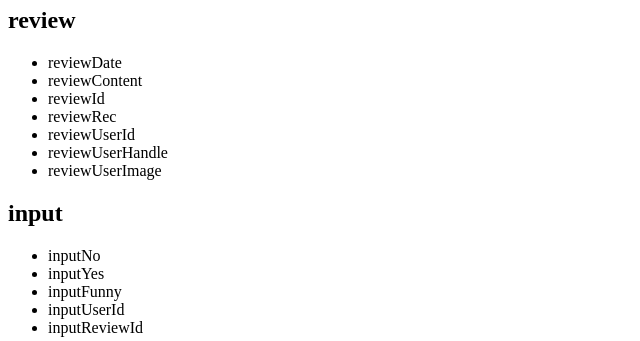
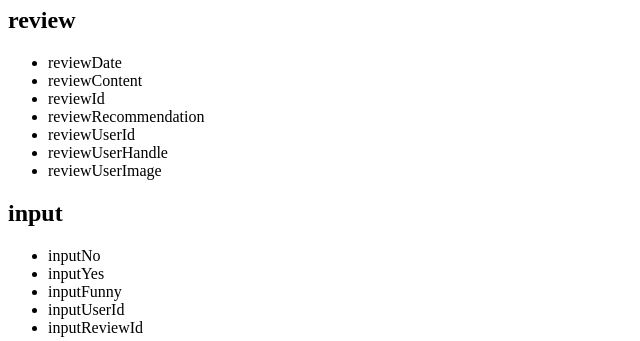
Before and after one commit to vbroskas/steam-user, a PHP site: page / in a window 1280 px wide. Shown: the part 1580-1921 px from the top of the page, without its empty margins (0-640 px from the left). Run offline with PHP 8.4, Linux system fonts and the light colour scheme.

Commit message:
first final draft of entities and attributes

```diff
--- a/index.php
+++ b/index.php
@@ -92,7 +92,7 @@
 				<li>reviewDate</li>
 				<li>reviewContent</li>
 				<li>reviewId</li>
-				<li>reviewRec</li>
+				<li>reviewRecommendation</li>
 				<li>reviewUserId</li>
 				<li>reviewUserHandle</li>
 				<li>reviewUserImage</li>
```
